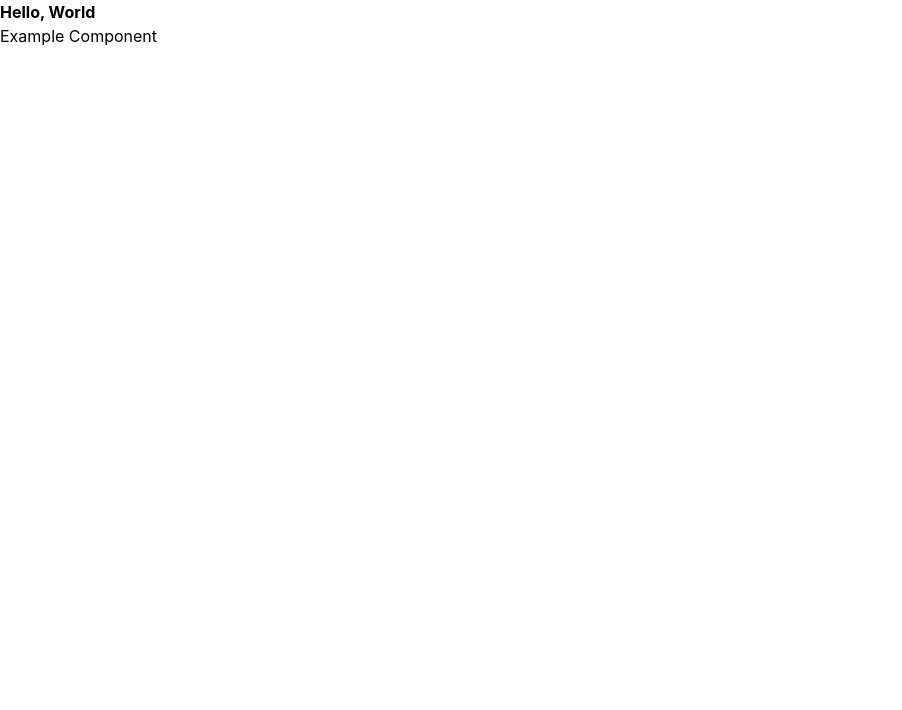
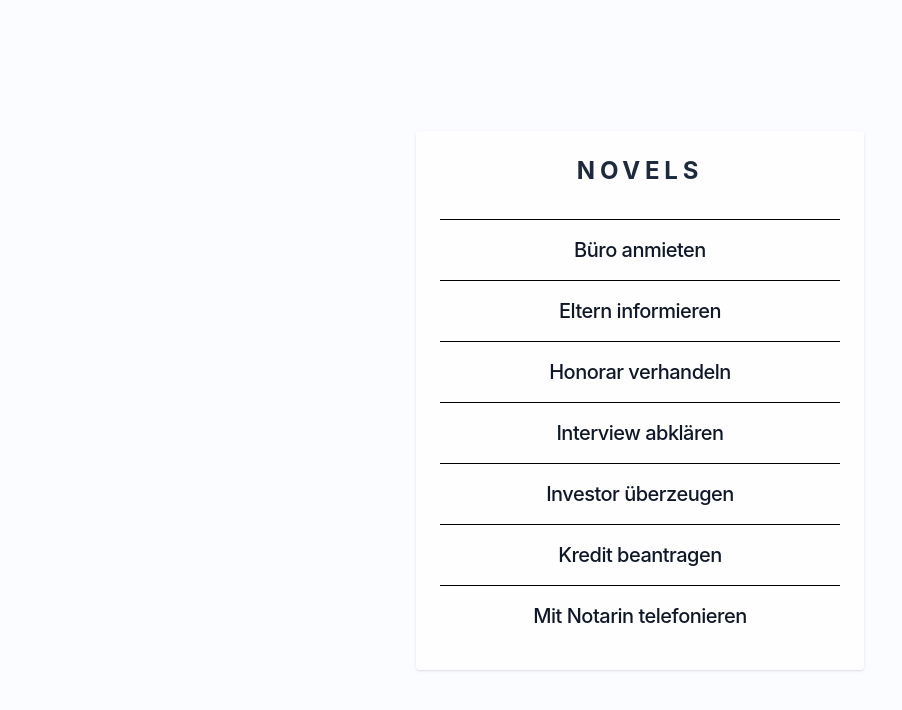
Before and after one commit to RyanAella/kite-rework, a website: page index.html in a window 1280 px wide. Shown: the whole page, without its empty margins (0-902 px from the left). Drawn offline with nearby package versions, Linux system fonts and the light colour scheme; files that its build step writes are made by us from their sources.

Commit message:
Resolve "Add scene to choose novel"

```diff
--- a/index.html
+++ b/index.html
@@ -1,14 +1,13 @@
 <!DOCTYPE html>
 <html>
   <head>
-    <link rel="stylesheet", href="generated/tailwind.css">
-    <script type="module" src = "src/components/spa-main.js"></script>
-    <script src = "src/components/example-component.js"></script>
+    <link rel="stylesheet" href="generated/tailwind.css">
+
+    <script type="module" src="src/components/scenes/novel-selector.js"></script>
+    <script type="module" src="src/components/scene-manager.js"></script>
+    <script type="module" src="src/components/spa-main.js"></script>
   </head>
   <body>
-    <p class="font-bold">
-      Hello, World
-    </p>
     <spa-main></spa-main>
   </body>
 </html>
--- a/src/components/example-component.js
+++ /dev/null
@@ -1,24 +0,0 @@
-class ExampleComponent extends HTMLElement {
-
-  constructor() {
-    super();
-  }
-
-  connectedCallback() {
-    console.log("Added New Example Component");
-    this.textContent = "Example Component"
-    this.addEventListener("click", (event) => {
-      console.log("Registered Click for Example Component");
-
-      let sm = document.querySelector("scene-manager");
-      sm.dispatchEvent(new CustomEvent("sm-switch-scene", {
-        detail: {
-          scene : "start-scene"
-        }
-      }));
-
-    });
-  }
-}
-
-customElements.define("example-component", ExampleComponent);
--- a/src/components/scene-manager.js
+++ b/src/components/scene-manager.js
@@ -1,4 +1,4 @@
-import "./sceens/start-scene.js";
+import "./scenes/start-scene.js";
 
 
 class SceneManager extends HTMLElement {
@@ -21,7 +21,9 @@ class SceneManager extends HTMLElement {
   }
 
   switch_scene(event) {
-    console.log("Registered switch_scene event");
+    const sceneName = event.detail?.scene;
+    console.log(`Registered switch_scene event: Switching to "${sceneName}"`);
+
     if (event.detail && typeof event.detail.scene === 'string') {
       const newScene = document.createElement(event.detail.scene);
       this.replaceChildren(newScene);
--- /dev/null
+++ b/src/components/scenes/novel-selector.js
@@ -0,0 +1,71 @@
+class NovelSelector extends HTMLElement {
+    connectedCallback() {
+
+        console.log("Added New Novel Selector Component");
+
+        // Novel map
+        const availableNovels = [
+            { id: 'buero-anmieten', title: 'Büro anmieten' },
+            { id: 'eltern-informieren', title: 'Eltern informieren' },
+            { id: 'honorar-verhandeln', title: 'Honorar verhandeln' },
+            { id: 'interview-abklaren', title: 'Interview abklären' },
+            { id: 'investor-ueberzeugen', title: 'Investor überzeugen' },
+            { id: 'kredit-beantragen', title: 'Kredit beantragen' },
+            { id: 'notarin-telefonieren', title: 'Mit Notarin telefonieren' }
+        ];
+
+        // HTML for the list
+        const novelItemsHtml = availableNovels.map(novel => `
+            <div data-id="${novel.id}"
+                 class="novel-item group w-full text-center py-4 cursor-pointer hover:bg-gray-50 transition-colors border-b border-black last:border-b-0">
+                <span class="text-xl font-medium text-gray-900 group-hover:text-blue-600 tracking-tight">
+                    ${novel.title}
+                </span>
+            </div>
+        `).join('');
+
+        // base structure
+        this.innerHTML = `
+            <div class="flex flex-col items-center justify-center min-h-screen bg-blue-50/30 font-sans">
+                <div class="w-full max-w-md bg-white/80 p-6 rounded-sm shadow-sm">
+
+                    <h1 class="text-2xl font-bold text-center mb-8 tracking-[0.2em] text-slate-800">
+                        NOVELS
+                    </h1>
+
+                    <div class="border-t border-black">
+                        ${novelItemsHtml}
+                    </div>
+
+                </div>
+            </div>
+        `;
+
+        this.addEventListeners();
+    }
+
+    // listener for clicking on a novel
+    addEventListeners() {
+        const items = this.querySelectorAll('.novel-item');
+        items.forEach(item => {
+            item.addEventListener('click', (event) => {
+
+                // just for log info (for now)
+                const novelId = event.currentTarget.getAttribute('data-id');
+                console.log(`Novel clicked: ${novelId}`);
+
+                // switching to a scene
+                this.dispatchEvent(new CustomEvent("sm-switch-scene", {
+                    detail: {
+                        scene: "start-scene"
+                        // novelId: novelId (probably needed?)
+                    },
+                    bubbles: true,
+                    composed: true
+                }));
+            });
+        });
+    }
+}
+
+customElements.define('novel-selector', NovelSelector);
--- a/src/components/sceens/start-scene.js
+++ b/src/components/scenes/start-scene.js
@@ -9,7 +9,7 @@ class StartScene extends HTMLElement {
     const sm = document.querySelector('scene-manager');
     sm.dispatchEvent(new CustomEvent("sm-switch-scene", {
       detail: {
-        scene : "example-component"
+        scene : "novel-selector"
       }
     }));
   }
```
